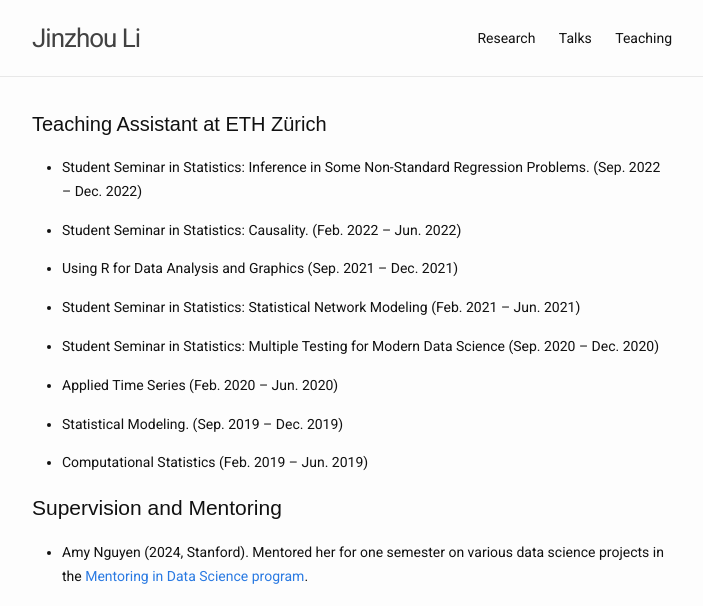
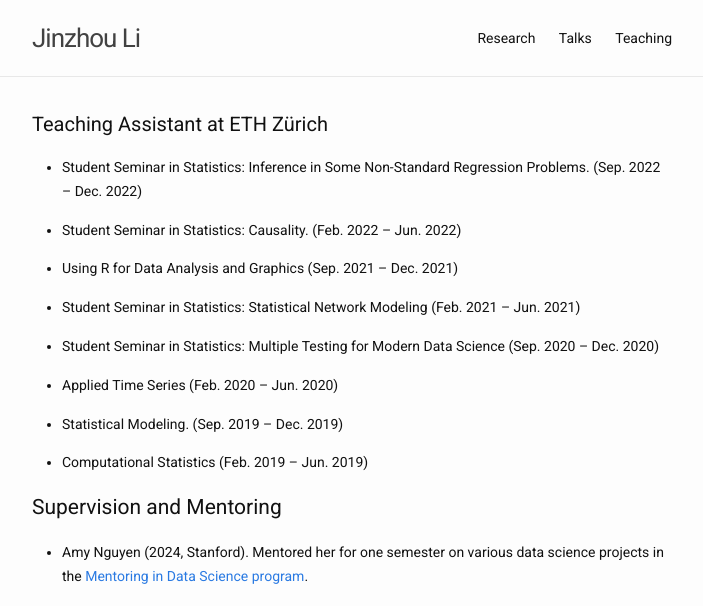
Before and after one commit to Jinzhou-Li/jinzhou-li.github.io, a Jekyll site: the page built from teaching.md, in a window 1280 px wide. Shown: the top 606 px of the page, without its empty margins (288-991 px from the left). Built offline with Jekyll 4.4.1, drawn with Linux system fonts in a browser that asks for light colours.

Commit message:
update web

```diff
--- a/_sass/_base.scss
+++ b/_sass/_base.scss
@@ -100,7 +100,8 @@ h4,
 h5,
 h6 {
   font-weight: 300;
-  font-family: "Futura", sans-serif;
+  // font-family: "Futura", sans-serif;
+  font-family: "Roboto", sans-serif;
 }
 
 h4 {
```
Also changed, not shown: index.md (+1 -1 lines), 1 other file.
